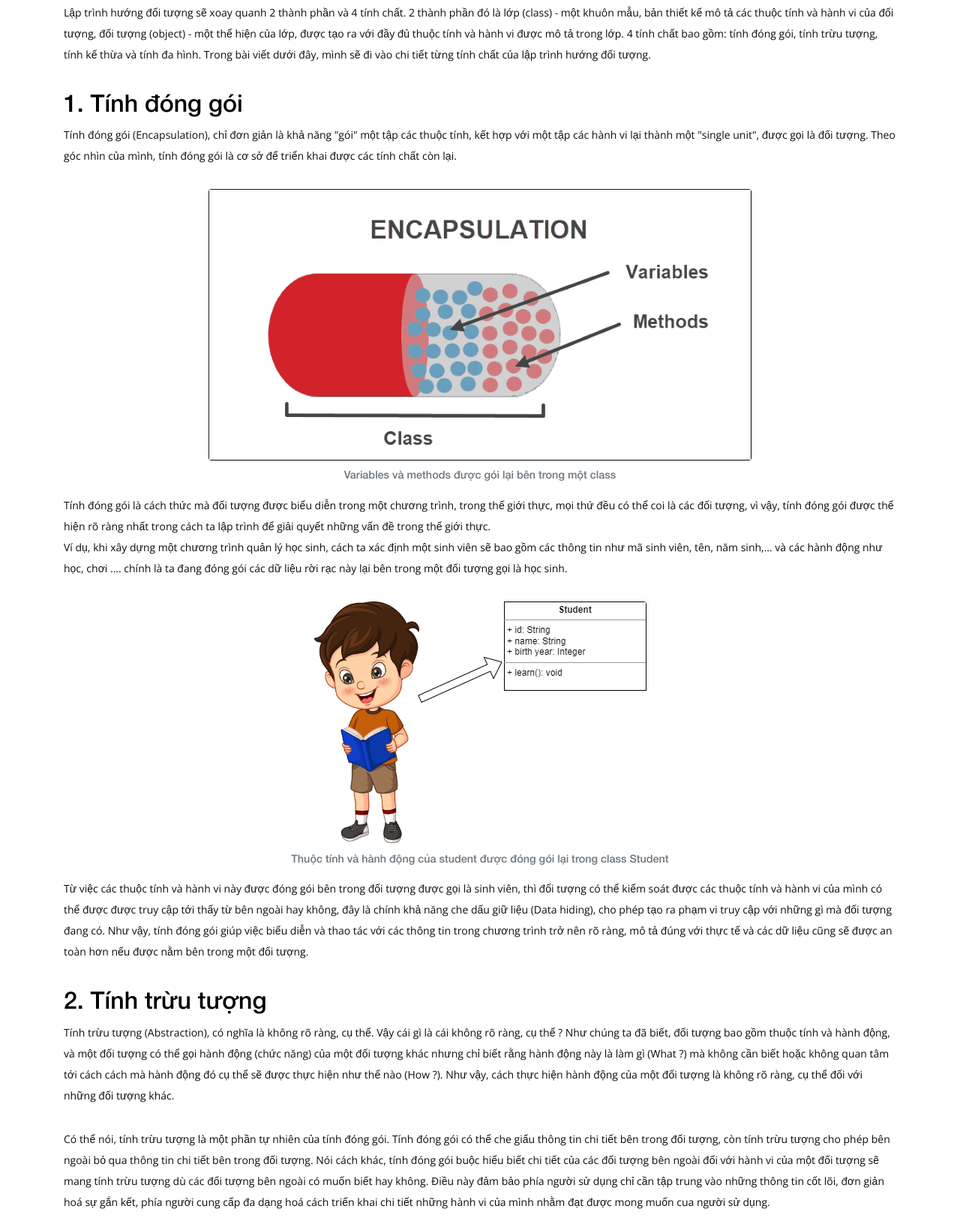
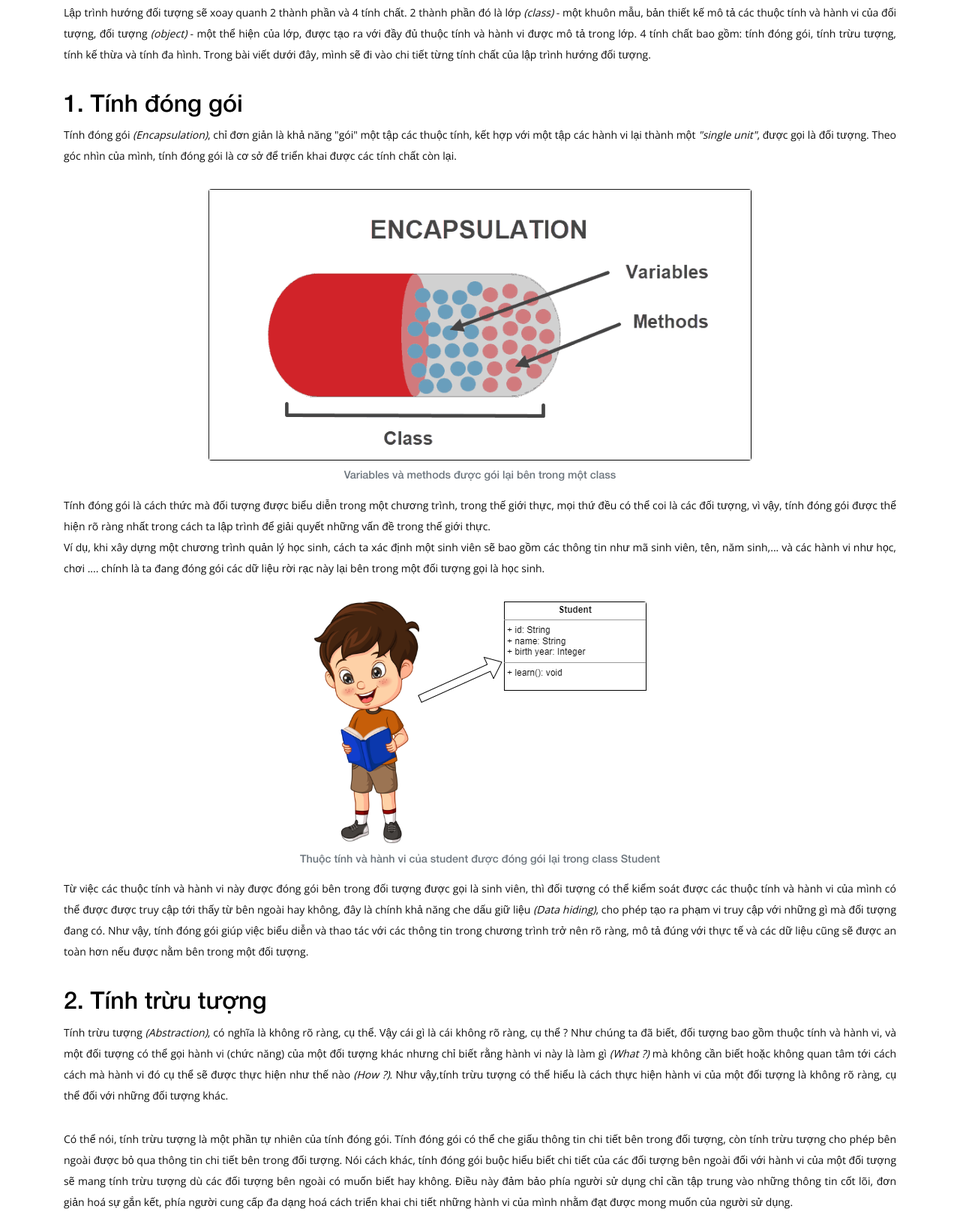
Before and after one commit to QuyLongNguyen/longnguyencoder, a plain HTML site: page oop-explaination.html in a window 1280 px wide. Shown: the part 1524-3160 px from the top of the page at 75% size. Drawn offline with nearby package versions, Linux system fonts and the light colour scheme.

Commit message:
update oop-explanation.html version 2

```diff
--- a/assets/style.css
+++ b/assets/style.css
@@ -592,6 +592,7 @@ img {
       .single-blog-area .single-blog-content h4 a {
         margin-bottom: 20px; } }
   .single-blog-area .single-blog-content > p {
+    text-align: justify;
     line-height: 2;
     margin-bottom: 70px; }
     @media only screen and (min-width: 992px) and (max-width: 1199px) {
--- a/oop-explaination.html
+++ b/oop-explaination.html
@@ -197,12 +197,12 @@
                                     những thành phần của chương trình được thiết kế dựa trên đối tượng trong thế giới thực, có thể sở hữu các thuộc tính, và các hành
                                     vi của riêng mình.</strong></p>
 
-                            <p>Lập trình hướng đối tượng sẽ xoay quanh 2 thành phần và 4 tính chất. 2 thành phần đó là lớp (class) - một khuôn mẫu, bản thiết kế mô tả các thuộc tính và hành vi của đối tượng, đối tượng (object) - một thể hiện của lớp, được tạo ra với đầy đủ thuộc tính và hành vi được mô tả trong lớp. 4 tính chất bao gồm: tính đóng gói, tính trừu tượng, tính kế thừa và tính đa hình. Trong bài viết dưới đây, mình sẽ đi vào chi tiết từng tính chất của lập trình hướng đối tượng.
+                            <p>Lập trình hướng đối tượng sẽ xoay quanh 2 thành phần và 4 tính chất. 2 thành phần đó là lớp <i>(class)</i> - một khuôn mẫu, bản thiết kế mô tả các thuộc tính và hành vi của đối tượng, đối tượng <i>(object)</i>  - một thể hiện của lớp, được tạo ra với đầy đủ thuộc tính và hành vi được mô tả trong lớp. 4 tính chất bao gồm: tính đóng gói, tính trừu tượng, tính kế thừa và tính đa hình. Trong bài viết dưới đây, mình sẽ đi vào chi tiết từng tính chất của lập trình hướng đối tượng.
                             </p>
 
                             <h2>1. Tính đóng gói</h2>
                             <p>
-                                Tính đóng gói (Encapsulation), chỉ đơn giản là khả năng "gói" một tập các thuộc tính, kết hợp với một tập các hành vi lại thành một "single unit", được gọi là đối tượng. Theo góc nhìn của mình, tính đóng gói là cơ sở để triển khai được
+                                Tính đóng gói <i>(Encapsulation)</i>, chỉ đơn giản là khả năng "gói" một tập các thuộc tính, kết hợp với một tập các hành vi lại thành một <i>"single unit"</i>, được gọi là đối tượng. Theo góc nhìn của mình, tính đóng gói là cơ sở để triển khai được
                                 các tính chất còn lại.
                             </p>
 
@@ -221,7 +221,7 @@
                                 <br>Ví
                                 dụ, khi xây dựng một chương trình quản lý học sinh, cách ta xác định một sinh viên sẽ
                                 bao
-                                gồm các thông tin như mã sinh viên, tên, năm sinh,... và các hành động như học, chơi
+                                gồm các thông tin như mã sinh viên, tên, năm sinh,... và các hành vi như học, chơi
                                 ....
                                 chính là ta đang đóng gói các dữ liệu rời rạc này lại bên trong một đối tượng gọi là học
                                 sinh.
@@ -230,20 +230,20 @@
                                 <figure class="figure">
                                     <img src="assets/img/blog-img/oop-pillars/student.png"
                                         class="figure-img img-fluid rounded" alt="...">
-                                    <figcaption class="figure-caption">Thuộc tính và hành động của student được đóng gói lại trong class Student
+                                    <figcaption class="figure-caption">Thuộc tính và hành vi của student được đóng gói lại trong class Student
                                     </figcaption>
                                 </figure>
                             </div>
                             <p>
-                                Từ việc các thuộc tính và hành vi này được đóng gói bên trong đối tượng được gọi là sinh viên, thì đối tượng có thể kiểm soát được các thuộc tính và hành vi của mình có thể được được truy cập tới thấy từ bên ngoài hay không, đây là chính khả năng che dấu giữ liệu (Data hiding), cho phép tạo
+                                Từ việc các thuộc tính và hành vi này được đóng gói bên trong đối tượng được gọi là sinh viên, thì đối tượng có thể kiểm soát được các thuộc tính và hành vi của mình có thể được được truy cập tới thấy từ bên ngoài hay không, đây là chính khả năng che dấu giữ liệu <i>(Data hiding)</i>, cho phép tạo
                                 ra phạm vi truy cập với những gì mà đối tượng đang có. Như vậy, tính đóng gói giúp việc biểu diễn và thao tác với các thông tin trong chương trình trở nên rõ ràng, mô tả đúng với thực tế và các dữ liệu cũng sẽ được an toàn hơn nếu được nằm bên trong một đối tượng.
                             </p>
                             <h2>2. Tính trừu tượng</h2>
                             <p>
-                                Tính trừu tượng (Abstraction), có nghĩa là không rõ ràng, cụ thể. Vậy cái gì là cái không rõ ràng, cụ thể ? Như chúng ta đã biết, đối tượng bao gồm thuộc tính và hành động, và một đối tượng có thể gọi hành động (chức năng) của một đối tượng khác nhưng chỉ biết rằng hành động này là làm gì (What ?) mà không cần biết hoặc không quan tâm tới cách cách mà hành động đó cụ thể sẽ được thực hiện như thế nào (How ?). Như vậy, cách thực hiện hành động của một đối tượng là không rõ ràng, cụ thể đối với những đối tượng khác.
+                                Tính trừu tượng <i>(Abstraction)</i>, có nghĩa là không rõ ràng, cụ thể. Vậy cái gì là cái không rõ ràng, cụ thể ? Như chúng ta đã biết, đối tượng bao gồm thuộc tính và hành vi, và một đối tượng có thể gọi hành vi (chức năng) của một đối tượng khác nhưng chỉ biết rằng hành vi này là làm gì <i>(What ?)</i> mà không cần biết hoặc không quan tâm tới cách cách mà hành vi đó cụ thể sẽ được thực hiện như thế nào <i>(How ?)</i>. Như vậy,tính trừu tượng có thể hiểu là cách thực hiện hành vi của một đối tượng là không rõ ràng, cụ thể đối với những đối tượng khác.
                             </p>
                             <p>
-                                Có thể nói, tính trừu tượng là một phần tự nhiên của tính đóng gói. Tính đóng gói có thể che giấu thông tin chi tiết bên trong đối tượng, còn tính trừu tượng cho phép bên ngoài bỏ qua thông tin chi tiết bên trong đối tượng. Nói cách khác, tính đóng gói buộc hiểu biết chi tiết của các đối tượng bên ngoài đối với hành vi của một đối tượng sẽ mang tính trừu tượng dù các đối tượng bên ngoài có muốn biết hay không. Điều này đảm bảo phía người sử dụng chỉ cần tập trung vào những thông tin cốt lõi, đơn giản hoá sự gắn kết, phía người cung cấp đa dạng hoá cách triển khai chi tiết những hành vi của mình nhằm đạt được mong muốn cua người sử dụng.
+                                Có thể nói, tính trừu tượng là một phần tự nhiên của tính đóng gói. Tính đóng gói có thể che giấu thông tin chi tiết bên trong đối tượng, còn tính trừu tượng cho phép bên ngoài được bỏ qua thông tin chi tiết bên trong đối tượng. Nói cách khác, tính đóng gói buộc hiểu biết chi tiết của các đối tượng bên ngoài đối với hành vi của một đối tượng sẽ mang tính trừu tượng dù các đối tượng bên ngoài có muốn biết hay không. Điều này đảm bảo phía người sử dụng chỉ cần tập trung vào những thông tin cốt lõi, đơn giản hoá sự gắn kết, phía người cung cấp đa dạng hoá cách triển khai chi tiết những hành vi của mình nhằm đạt được mong muốn của người sử dụng.
                             </p>
                             <p>
                                 Ví dụ, một đối tượng xe máy, ta là đối tượng sử dụng xe máy, ta chỉ cần biết là xe máy có hành động là di chuyển, ta không cần biết cách mà các bộ phận bên trong xe hoạt động như thế nào để khiến cho xe máy di chuyển được. Như vậy, cách mà xe máy có thể di chuyển được là sự trừu tượng đối với ta, người điều khiển xe máy. Vậy thì, tính trừu tượng có tác dụng gì trong lập trình hướng đối tượng ?
@@ -258,7 +258,7 @@
                             </div>
                             <p>
                             <br>
-                                Trong câu truyện xe máy ở phía trên, giả sử ta đang sử dụng quen tay chiếc xe Honda Vision, sau đó chuyển qua sử dụng một chiếc xe Yamaha Grande. Ta nhận ra rằng, 2 chiếc xe này đều có cách điều khiển khá giống nhau, vì về cơ bản, 2 chiếc xe này đều thuộc dòng xe tay ga. Nếu cần phải sử dụng một chiếc xe máy khác, chỉ cần biết chiếc xe đó thuộc dòng xe tay ga thì ta sẽ có thể dễ dàng điều khiển mà không cần quan tâm tới chiếc xe đó được sản xuất bởi hãng nào, đồng thời nhà sản xuất cũng có thể tuỳ ý thiết kế, lắp đặt đông cơ cho xe của mình miễn sao vẫn đảm bảo được đặc tả về chức năng và cách sử dụng của một chiếc xe tay ga - tiêu chuẩn của các hãng sãn xuất mà người sử dụng. Trong các ngôn ngữ lập trình, các tiêu chuẩn này thường được mô tả dưới tên gọi Abstract class hoặc Interface.
+                                Trong câu truyện xe máy ở phía trên, giả sử ta đang sử dụng quen tay chiếc xe Honda Vision, sau đó chuyển qua sử dụng một chiếc xe Yamaha Grande. Ta nhận ra rằng, 2 chiếc xe này đều có cách điều khiển khá giống nhau, vì về cơ bản, 2 chiếc xe này đều thuộc dòng xe tay ga. Nếu cần phải sử dụng một chiếc xe máy khác, chỉ cần biết chiếc xe đó thuộc dòng xe tay ga thì ta sẽ có thể dễ dàng điều khiển mà không cần quan tâm tới chiếc xe đó được sản xuất bởi hãng nào, đồng thời nhà sản xuất cũng có thể tuỳ ý thiết kế, lắp đặt đông cơ cho xe của mình miễn sao vẫn đảm bảo được đặc tả về chức năng và cách sử dụng của một chiếc xe tay ga - tiêu chuẩn của các hãng sãn xuất mà người sử dụng. Trong các ngôn ngữ lập trình, các tiêu chuẩn này thường được mô tả dưới tên gọi <i>Abstract class</i> hoặc <i>Interface</i>.
                             </p>
                             <div class="row justify-content-center text-center">
                                 <figure class="figure">
@@ -269,7 +269,7 @@
                                 </figure>
                             </div>
                             <p>
-                                Một nguyên tắc quan trọng, luôn được áp dụng trong thiết kế hướng đối tượng, đó là các đối tượng không nên phụ thuộc trực tiếp vào nhau, mà sẽ phụ thuộc thông qua abstraction. Abstraction ở đây là trạng thái tổng quát hoá của một hoặc nhiều đối tượng, nó chỉ mô tả ra những gì có thể làm (một cách trừu tượng), không có cách làm cụ thể (rõ ràng chi tiết). Trong ví dụ trên, người điểu khiển (Driver) không nên phụ thuộc trực tiếp vào một chiếc xe cụ thể (Honda Vision, Yamaha Grande, ...) mà nên phụ thuộc vào abstraction là xe tay ga. Khi này, driver sẽ có nhiều lựa chọn hơn trong việc sử dụng xe vì chỉ cần là xe tay ga thì sẽ có thể dễ dàng sử dụng mà không gặp khó khăn gì.
+                                Một nguyên tắc quan trọng, luôn được áp dụng trong thiết kế hướng đối tượng, đó là các đối tượng không nên phụ thuộc trực tiếp vào nhau, mà sẽ phụ thuộc thông qua <i>abstraction</i>. <i>Abstraction</i> ở đây là trạng thái tổng quát hoá của một hoặc nhiều đối tượng, nó chỉ mô tả ra những gì có thể làm (một cách trừu tượng), không có cách làm cụ thể (rõ ràng chi tiết). Trong ví dụ trên, người điểu khiển (Driver) không nên phụ thuộc trực tiếp vào một chiếc xe cụ thể (Honda Vision, Yamaha Grande, ...) mà nên phụ thuộc vào abstraction là xe tay ga. Khi này, driver sẽ có nhiều lựa chọn hơn trong việc sử dụng xe vì chỉ cần là xe tay ga thì sẽ có thể dễ dàng sử dụng mà không gặp khó khăn gì.
                             </p>
 
                             <p>
@@ -309,7 +309,7 @@
                             </p>
                             <h2>4. Tính đa hình</h2>
                             <p>
-                                Tính đa hình (Polymorphism), nghĩa là tên một hành động nhưng cách thức thực hiện có thể được thay đổi tuỳ thuộc vào bối cảnh nó được thực hiện. Trong lập trình hướng đối tượng, có 2 dạng đa hình phổ biến nhất là nạp chồng (Overloading) và ghi đè (Overriding).
+                                Tính đa hình <i>(Polymorphism)</i>, nghĩa là tên một hành động nhưng cách thức thực hiện có thể được thay đổi tuỳ thuộc vào bối cảnh nó được thực hiện. Trong lập trình hướng đối tượng, có 2 dạng đa hình phổ biến nhất là nạp chồng <i>(Overloading)</i> và ghi đè <i>(Overriding)</i>.
                             </p>
                             <div class="row justify-content-center text-center">
                                 <figure class="figure">
@@ -321,7 +321,7 @@
                             </div>
                             <h3>4.1 Nạp chồng </h3>
                             <p>
-                                Nạp chồng (Overloading), là khi cùng một hành động có thể thay đổi được cách thức thực hiện tuỳ thuộc vào sự thay đổi về loại dữ liệu đầu vào. Cụ thể hơn, là tên một phương thức có thể khai báo lại nhiều lần với điều kiện tham số truyền vào là khác nhau, khi này nội dung của phương thức lẫn kiểu trả về cũng có thể thay đổi được.
+                                Nạp chồng <i>(Overloading)</i>, là khi cùng một hành động có thể thay đổi được cách thức thực hiện tuỳ thuộc vào sự thay đổi về loại dữ liệu đầu vào. Cụ thể hơn, là tên một phương thức có thể khai báo lại nhiều lần với điều kiện tham số truyền vào là khác nhau, khi này nội dung của phương thức lẫn kiểu trả về cũng có thể thay đổi được.
                             </p>
                             <div class="row justify-content-center text-center">
                                 <figure class="figure">
@@ -336,7 +336,7 @@
                             </p>
                             <h3>4.2 Ghi đè</h3>
                             <p>
-                                Ghi đè (Overriding), là khi cùng một hành động được định nghĩa bởi đối tượng cha có thể thay đổi cách thức hiện khi được sử dụng bởi đối tượng con trong trường hợp cả hai hành động đều giống nhau cả về loại dữ liệu đầu vào.
+                                Ghi đè <i>(Overriding)</i>, là khi cùng một hành động được định nghĩa bởi đối tượng cha có thể thay đổi cách thức hiện khi được sử dụng bởi đối tượng con trong trường hợp cả hai hành động đều giống nhau cả về loại dữ liệu đầu vào.
                             </p>
                             <div class="row justify-content-center text-center">
                                 <figure class="figure">
@@ -362,7 +362,7 @@
                     <!-- About Author -->
                     <div class="blog-post-author mt-100 d-flex">
                         <div class="author-thumbnail">
-                            <img src="assets/img/bg-img/b6.jpg" alt="">
+                            <img src="assets/img/core-img/avatar.jpg" alt="">
                         </div>
                         <div class="author-info">
                             <div class="line"></div>
```
